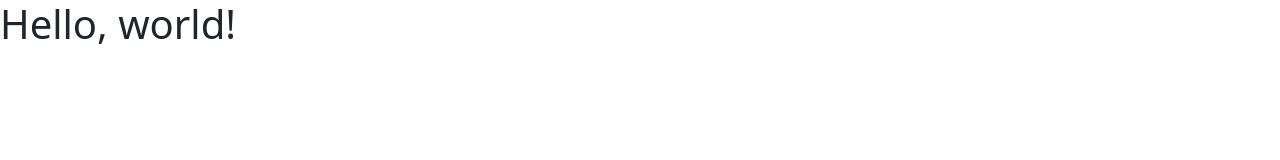
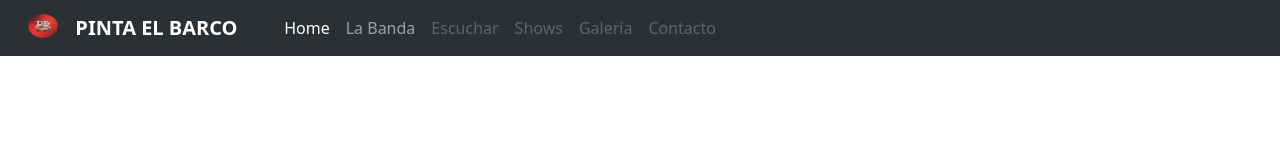
Before and after one commit to Lucas-Pol/pre-entrega-2-Lucas-Polensvaig, a plain HTML site: page index.html in a window 1280 px wide. Drawn offline with nearby package versions, Linux system fonts and the light colour scheme.

Commit message:
Added navbar

```diff
--- a/index.html
+++ b/index.html
@@ -3,11 +3,52 @@
   <head>
     <meta charset="utf-8">
     <meta name="viewport" content="width=device-width, initial-scale=1">
-    <title>Bootstrap demo</title>
+    <title>Home</title>
     <link href="https://cdn.jsdelivr.net/npm/bootstrap@5.3.0-alpha1/dist/css/bootstrap.min.css" rel="stylesheet" integrity="sha384-GLhlTQ8iRABdZLl6O3oVMWSktQOp6b7In1Zl3/Jr59b6EGGoI1aFkw7cmDA6j6gD" crossorigin="anonymous">
   </head>
   <body>
-    <h1>Hello, world!</h1>
+    <header>
+
+        <nav class="navbar navbar-expand-lg bg-body-tertiary" data-bs-theme="dark">
+            <div class="container-fluid">
+                <div class="row navbar-brand">
+                    <div class="col-2 ms-3">
+                        <img src="./Img/PB_logo.png" alt="Logo" width="30" height="24" class="d-inline-block align-text-top">
+                    </div>
+                    <div class="col-6 ms-1">
+                       <span class="text-white fs-5 fw-bold">
+                        PINTA EL BARCO
+                       </span>
+                    </div>
+                </div>
+
+
+                <div class="collapse navbar-collapse" id="navbarNav">
+                    <ul class="navbar-nav">
+                    <li class="nav-item">
+                        <a class="nav-link active" aria-current="page" href="#">Home</a>
+                    </li>
+                    <li class="nav-item">
+                        <a class="nav-link" href="#">La Banda</a>
+                    </li>
+                    <li class="nav-item">
+                        <a class="nav-link disabled">Escuchar</a>
+                    </li>
+                    <li class="nav-item">
+                        <a class="nav-link disabled">Shows</a>
+                    </li>
+                    <li class="nav-item">
+                        <a class="nav-link disabled">Galería</a>
+                    </li>
+                    <li class="nav-item">
+                        <a class="nav-link disabled">Contacto</a>
+                    </li>
+                    </ul>
+                </div>
+            </div>
+         </nav>
+    </header>
+
     <script src="https://cdn.jsdelivr.net/npm/bootstrap@5.3.0-alpha1/dist/js/bootstrap.bundle.min.js" integrity="sha384-w76AqPfDkMBDXo30jS1Sgez6pr3x5MlQ1ZAGC+nuZB+EYdgRZgiwxhTBTkF7CXvN" crossorigin="anonymous"></script>
   </body>
 </html>
```
Also changed, not shown: Img/Banda.jpg (added), Img/Gente.jpg (added), Img/Monchinson.jpg (added), Img/PB 1.jpg (added), Img/PB logo.jpg (added), Img/PB_logo.png (added), 4 other files.
